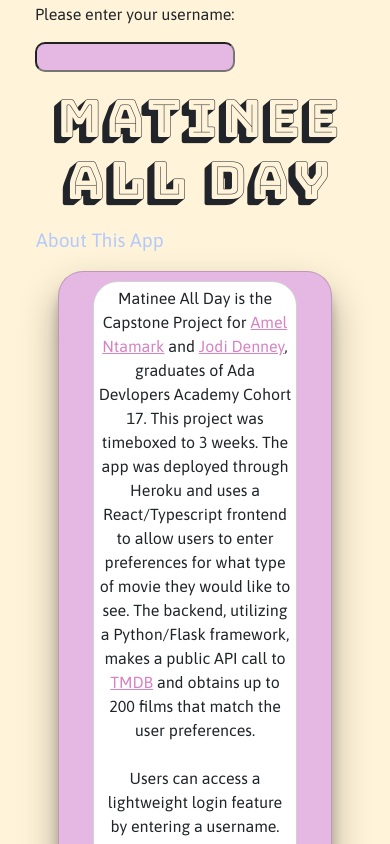
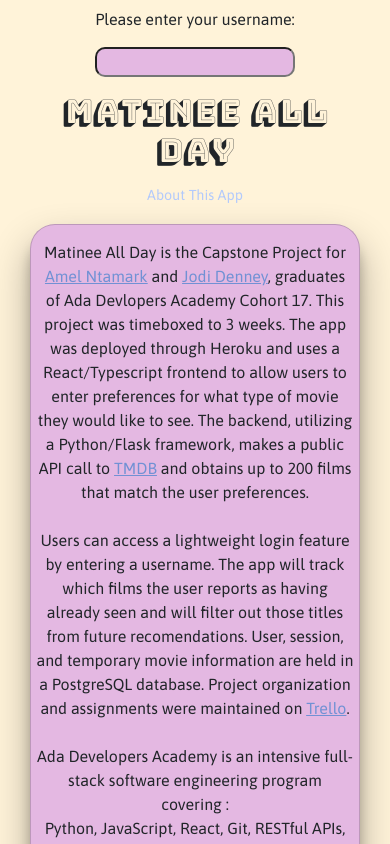
Before and after one commit to J-J-D/Capstone, a React (Create React App) app: page / in a window 390 px wide. Both pictures are taken after a click on the button "About This App". Shown: the top 844 px of the page. Built offline with nearby package versions, Linux system fonts and the light colour scheme.

Commit message:
display changes for phone display

```diff
--- a/src/components/About.tsx
+++ b/src/components/About.tsx
@@ -10,9 +10,9 @@ const About = (props: AboutProps) => {
 
     return (
         <div className="col d-flex justify-content-center">
-            <div className="card-group w-75" style={{height: "35rem"}}>
+            <div className="about-card" style={{height: "35rem"}}>
                 <div className="card preferance-cards d-flex align-items-center justify-content-center">
-                    <div className="card about-paragraph w-75">
+                    <div className="card about-paragraph">
                         <p className="transparent-background">
                         Matinee All Day is the Capstone Project for <a href="https://github.com/amelntamark" target='_blank' rel="noreferrer">Amel Ntamark</a> and <a href='https://github.com/J-J-D' target='_blank' rel="noreferrer">Jodi Denney</a>, graduates of Ada Devlopers Academy Cohort 17. This project was timeboxed to 3 weeks. The app was deployed through Heroku and uses a React/Typescript frontend to allow users to enter preferences for what type of movie they would like to see. The backend, utilizing a Python/Flask framework, makes a public API call to <a href='https://developers.themoviedb.org/3/getting-started/introduction' target='_blank' rel="noreferrer">TMDB</a>  and obtains up to 200 films that match the user preferences.
                         <br/>
--- a/src/components/InputForm.tsx
+++ b/src/components/InputForm.tsx
@@ -83,7 +83,7 @@ const InputForm = (props: InputFormProps) => {
 
     return (
         <div className="col d-flex justify-content-center">
-            <div className="card-group" style={{height: "35rem"}}>
+            <div className="card-group w-75" style={{height: "35rem"}}>
                 <div className="card preferance-cards ">{pageDisplay()}
 
                 <div className="FormNav transparent-background">
--- a/src/components/MovieDisplay.tsx
+++ b/src/components/MovieDisplay.tsx
@@ -114,7 +114,7 @@ const MovieDisplay = (props: MovieDisplayProps) => {
         return (
             <div className="col d-flex justify-content-center">
                 <div className="movie-display align-items-center card w-75">
-                    <h1 className="transparent-background">{movieDetails?.title} </h1>
+                    <h2 className="movie-title transparent-background">{movieDetails?.title} </h2>
                     <p className="transparent-background">({movieDetails?.release_date.slice(0, 4)})</p>
                     <img className="movie-image"
                     src={`https://image.tmdb.org/t/p/w185${movieDetails.poster}`}
--- a/src/styles.sass
+++ b/src/styles.sass
@@ -28,7 +28,7 @@ a:hover
 
 .project-title
     font-family: "Bungee Shade"
-    font-size: calc(50px + 0.390625vw)
+    font-size: 3.5rem
 
 .about-button
     --bs-btn-color: #e2aadf
@@ -51,6 +51,7 @@ a:hover
     background-color: $matinee-pink
     display: flex
     flex-direction: column
+    align-content: center
     padding-top: 1%
     padding-bottom: 3%
     box-shadow: rgba(0, 0, 0, 0.3) 0px 19px 38px, rgba(0, 0, 0, 0.22) 0px 15px 12px
@@ -107,11 +108,14 @@ a:hover
     text-align: center
 
 .footer
+    text-align: center
+    max-height: 3.5%
+    position: absolute
     left: 0
     bottom: 0
+    height: 100px
     width: 100%
-    text-align: center
-    max-height: 3.5%
+    overflow: hidden
 
 .movie-image
     border-radius: 25px
@@ -128,7 +132,10 @@ a:hover
     max-width: 10%
     height: auto
 
-.card-group
+.about-card
+    width: 75%
+
+.about-paragraph
     width: 75%
 
 // Phones
@@ -155,23 +162,51 @@ a:hover
     .card-group
         width: 80%
 
+    .project-title
+        font-size: 2rem
+    .navbar
+        padding-bottom: 1%
+        padding-top: 2%
+        margin-left: 3%
+        margin-right: 3%
+        display: flex
+        flex-direction: column
+    .about-button
+        font-size: .9rem
+    .about-card
+        width: 90%
+        background-color: transparent
+        important: !important
+    .movie-title
+        font-size: 1rem
+    .about-paragraph
+        width: 100%
+        background-color: transparent
+        border: transparent
+        a:link
+            color: #7191d4
+            background: transparent
+        a:visited
+            color: #7191d4
+            background: transparent
+
 // Tablets
 @media (min-width: 481px) and (max-width: 767px)
     .tmdb-logo
         max-width: 20%
         height: auto
-    .footer
-        position: fixed
+    // .footer
+    //     position: fixed
 
 // Small screens
 @media (min-width: 768px) and (max-width: 1024px)
     .tmdb-logo
         max-width: 20%
         height: auto
-    .footer
-        position: fixed
+    // .footer
+    //     position: fixed
 
 // Large screens
 @media (min-width: 1025px)
-    .footer
-        position: fixed
+    // .footer
+    //     position: fixed
```
